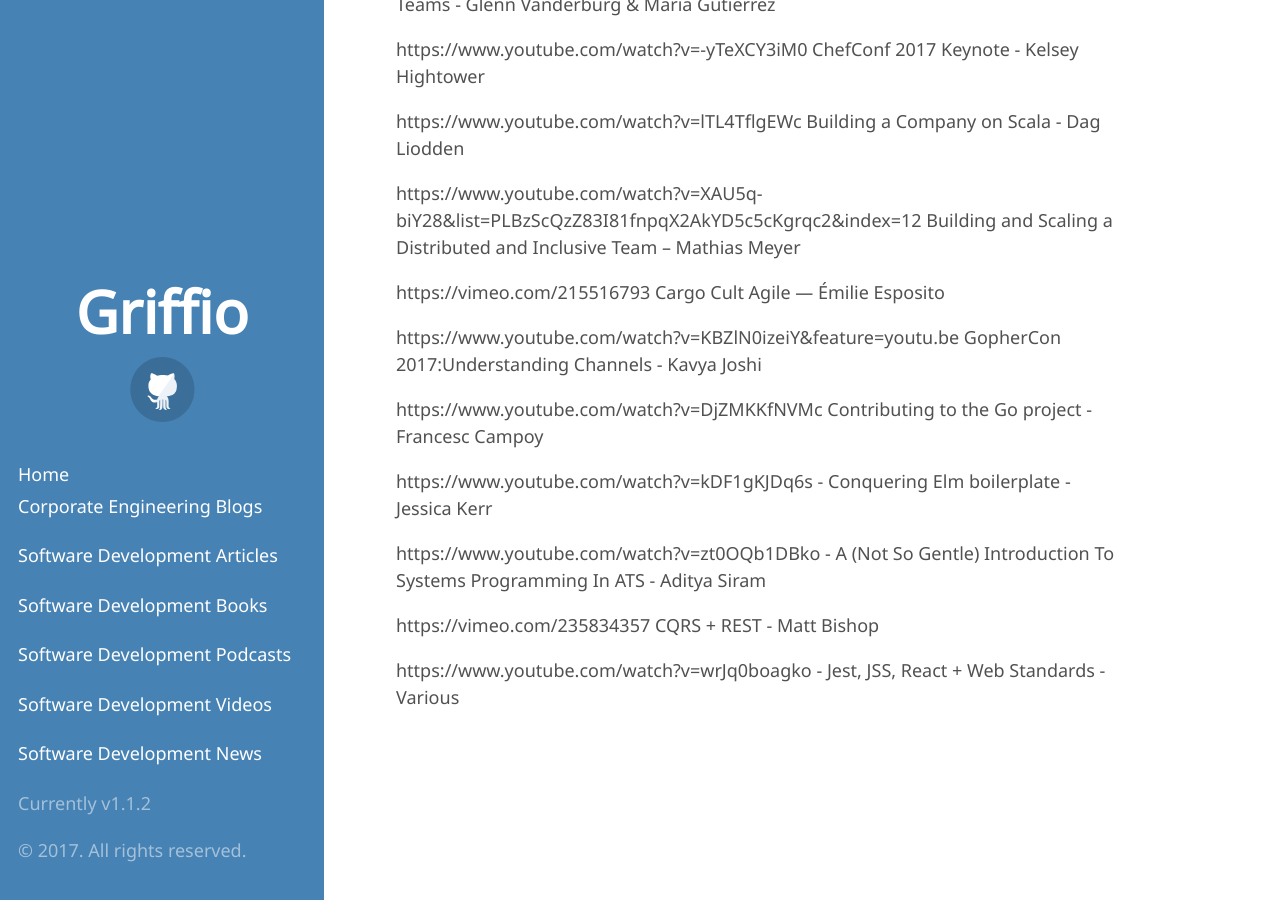
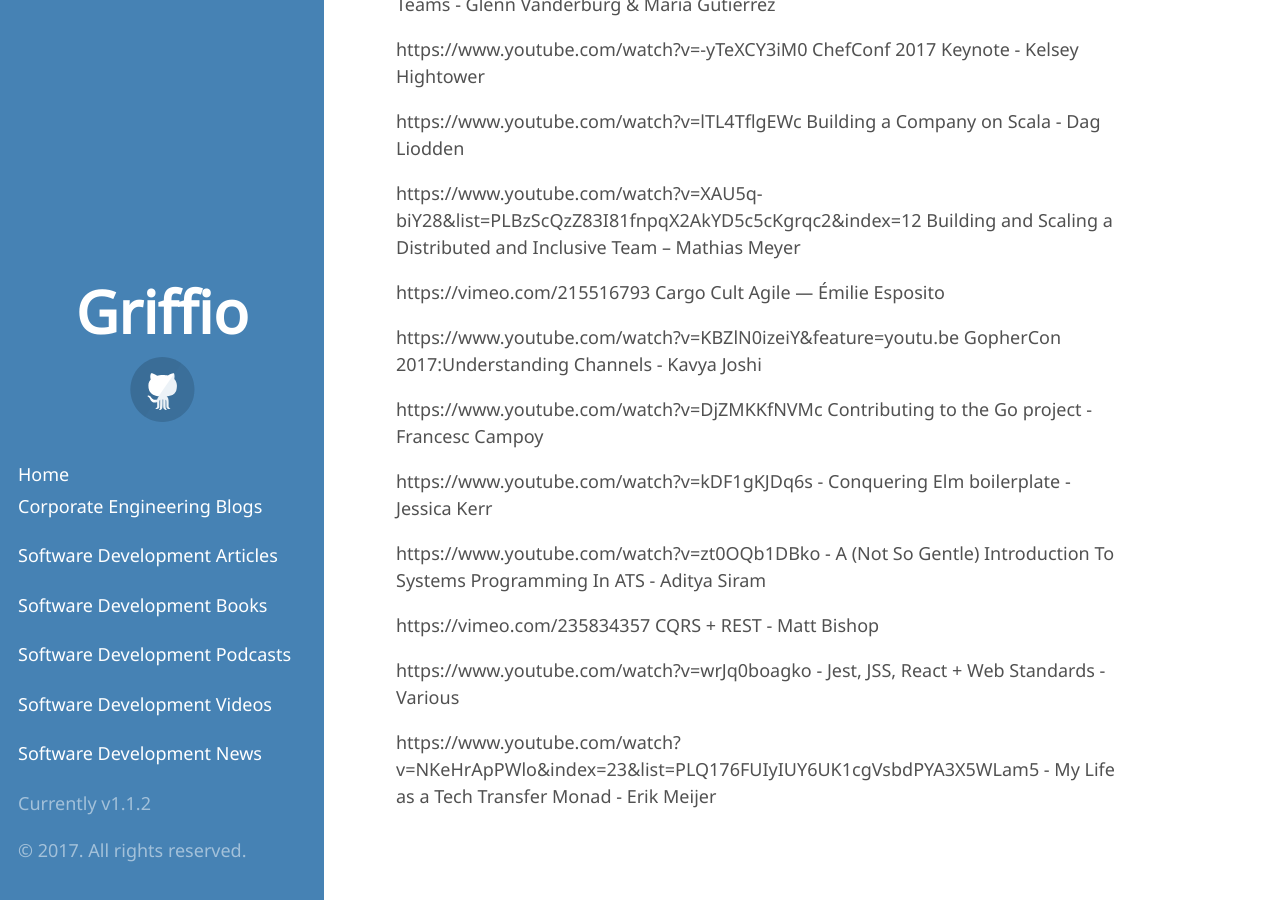
Before and after one commit to griffio/griffio.github.io, a Jekyll site: the page built from tech_talks_highlighted_2017.md, in a window 1280 px wide and 900 px high, scrolled down 1359 px. Built offline with Jekyll 4.4.1, drawn with Linux system fonts in a browser that asks for light colours; some web fonts are replaced; our own code applies the rules of GitHub Pages for plain Markdown files.

Commit message:
Update tech_talks_highlighted_2017.md

```diff
--- a/tech_talks_highlighted_2017.md
+++ b/tech_talks_highlighted_2017.md
@@ -53,3 +53,5 @@
 https://vimeo.com/235834357 CQRS + REST - Matt Bishop
 
 https://www.youtube.com/watch?v=wrJq0boagko - Jest, JSS, React + Web Standards - Various
+
+https://www.youtube.com/watch?v=NKeHrApPWlo&index=23&list=PLQ176FUIyIUY6UK1cgVsbdPYA3X5WLam5 - My Life as a Tech Transfer Monad - Erik Meijer
```
